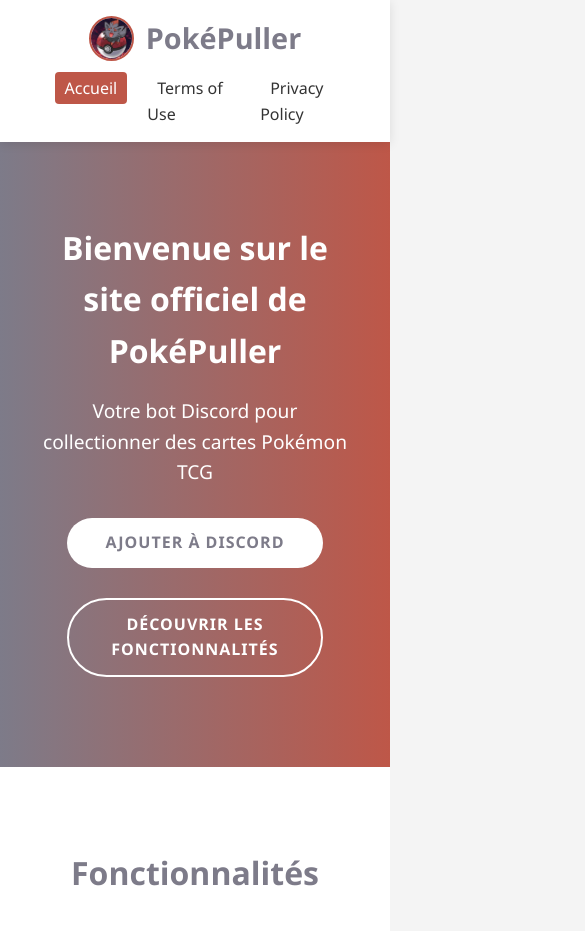
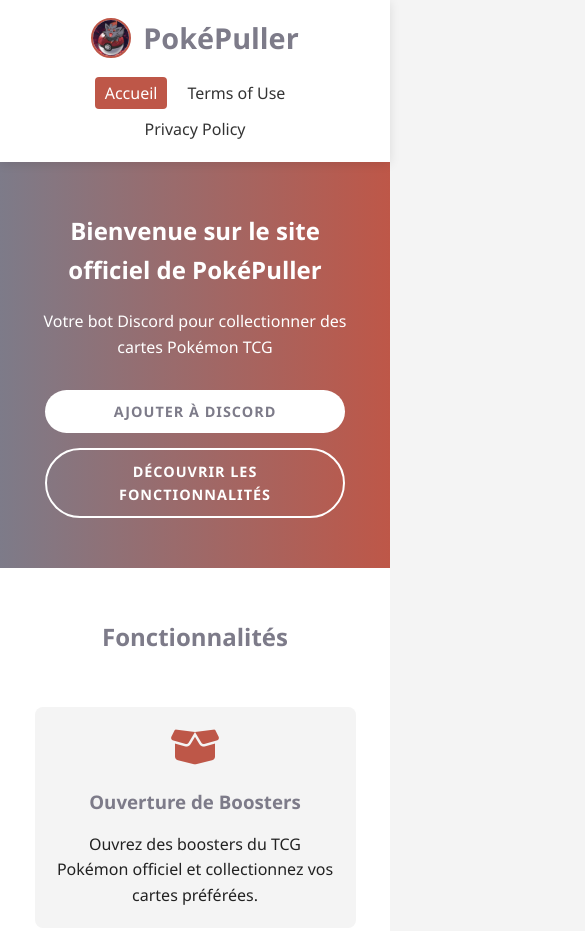
Before and after one commit to PiikaPops/PokePuller_Web, a plain HTML site: page index.html in a window 390 px wide. Shown: the top 931 px of the page, 585 px wide, since content can reach past the window. Drawn offline with Linux system fonts and the light colour scheme.

Commit message:
responsive

```diff
--- a/css/style.css
+++ b/css/style.css
@@ -319,28 +319,59 @@ footer {
 
     nav ul {
         margin-top: 15px;
+        justify-content: center;
+    }
+
+    nav ul li {
+        margin: 0 10px;
     }
 
     .hero h2 {
-        font-size: 2rem;
+        font-size: 1.8rem;
+    }
+
+    .hero p {
+        font-size: 1rem;
     }
 
     .cta-buttons {
         flex-direction: column;
         align-items: center;
+        gap: 15px;
     }
 
     .btn {
-        width: 80%;
-        margin-bottom: 10px;
+        width: 100%;
+        max-width: 300px;
+        text-align: center;
+        padding: 10px 20px;
+        font-size: 0.9rem;
     }
 
     .feature-grid {
-        grid-template-columns: repeat(3, 1fr);
+        grid-template-columns: 1fr;  /* Une seule colonne sur mobile */
+    }
+
+    .feature-card {
+        padding: 20px;
+    }
+
+    .feature-card i {
+        font-size: 2.5rem;
     }
 
     .footer-content {
         grid-template-columns: 1fr;
+        text-align: center;
+    }
+
+    .footer-links ul, .social-icons {
+        justify-content: center;
+    }
+
+    .social-icons {
+        display: flex;
+        justify-content: center;
     }
 
     .logo {
@@ -348,7 +379,43 @@ footer {
     }
 
     .logo-img {
-        height: 45px;
-        width: 45px;
+        height: 40px;
+        width: 40px;
+    }
+
+    /* Amélioration pour les pages de contenu */
+    .content-box {
+        padding: 20px;
+    }
+
+    .page-content h1 {
+        font-size: 1.8rem;
     }
 }
+
+/* Ajout d'une media query pour les très petits écrans */
+@media (max-width: 480px) {
+    nav ul {
+        flex-wrap: wrap;
+    }
+
+    nav ul li {
+        margin: 5px;
+    }
+
+    .hero {
+        padding: 50px 0;
+    }
+
+    .hero h2 {
+        font-size: 1.5rem;
+    }
+
+    .features {
+        padding: 50px 0;
+    }
+
+    .features h2 {
+        font-size: 1.5rem;
+    }
+}
```
